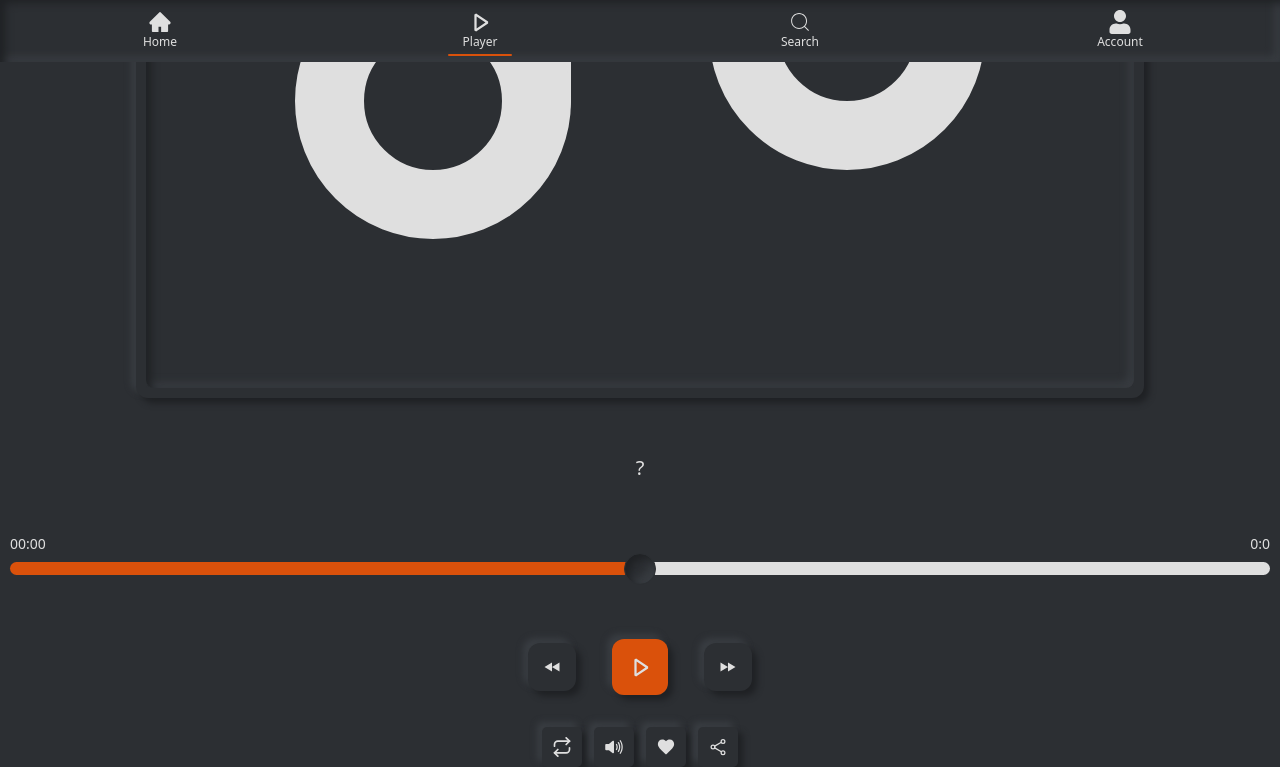
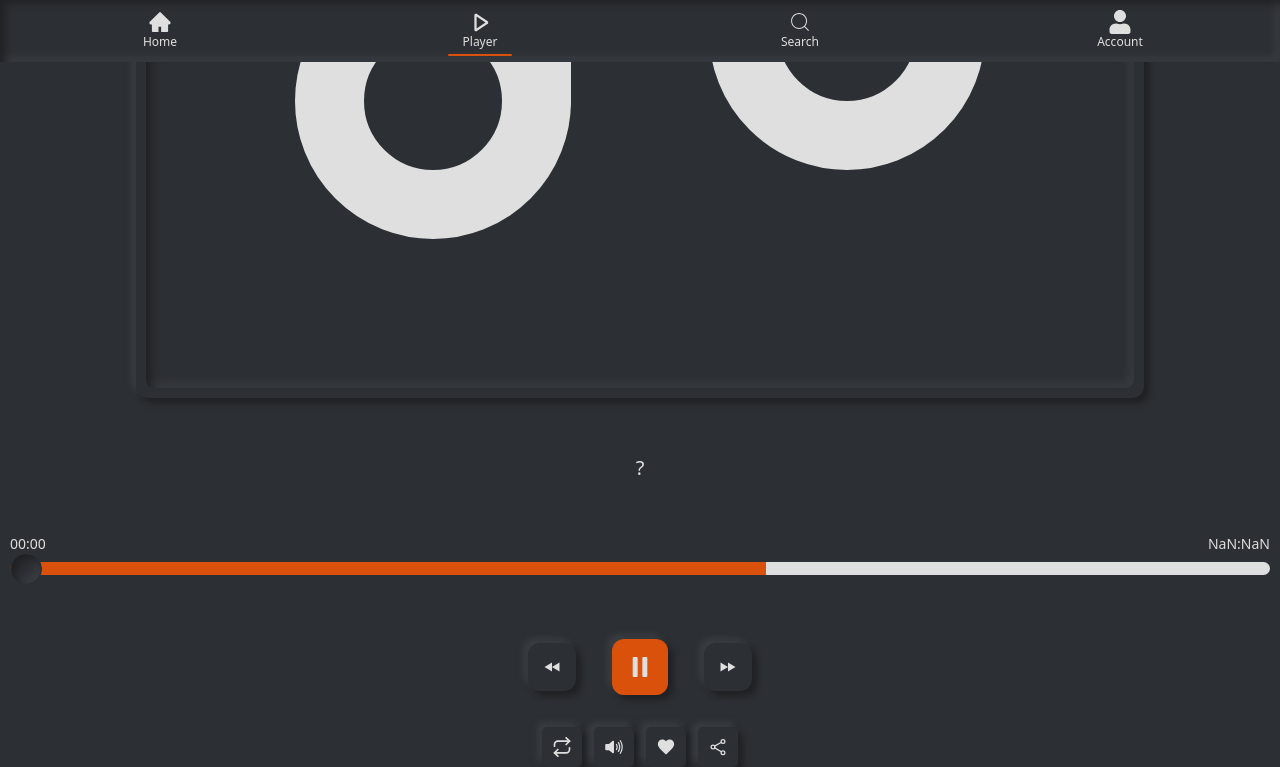
Before and after one commit to 0xErfan/Music-player, a React (Vite) app: page /player in a window 1280 px wide. Shown: the part 738-1505 px from the top of the page. Built offline with nearby package versions, Linux system fonts and the light colour scheme.

Commit message:
handle music currentTime chamge

```diff
--- a/src/Input.css
+++ b/src/Input.css
@@ -23,7 +23,6 @@ body {
 .timeLine {
     -webkit-appearance: none;
     @apply h-[13px] rounded-xl relative;
-    background: linear-gradient(90deg, #DA510B 50%, #DFDFDF 50%);
 }
 
 .timeLine::-webkit-slider-thumb {
--- a/src/components/Pages/Player/Controller.jsx
+++ b/src/components/Pages/Player/Controller.jsx
@@ -12,15 +12,9 @@ import Toast from '../../Toast/Toast';
 
 export default function Controller() {
 
-    const { isPlaying, songIndex, currentSong, musicMetadata, toastData, like } = useContext(States)
-    const [musicTimer, setMusicMetadata] = useState({
-        min: null,
-        sec: null,
-        currentMin: 0,
-        currentSec: 0
-    })
+    const { isPlaying, songIndex, currentSong, musicMetadata, toastData, like, setCurrentTime } = useContext(States)
+    const [musicTimer, setMusicMetadata] = useState({ min: 0, sec: 0, currentMin: 0, currentSec: 0 })
     const dispatch = useContext(StateDispatcher)
-    const nextSong = useRef()
 
     useEffect(() => {
         let { duration, currentTime } = musicMetadata;
@@ -32,7 +26,7 @@ export default function Controller() {
         if (currentTime == duration) {
             updatedMusicTimer.currentMin = 0
             updatedMusicTimer.currentSec = 0
-            nextSong.current.click()
+            dispatch({ type: "changeCurrent", payload: songIndex == mainUserData?.songs.length - 1 ? 0 : songIndex + 1 })
         } else if (currentTime > 59) {
             updatedMusicTimer.currentMin = Math.trunc(currentTime / 60);
             updatedMusicTimer.currentSec = Math.trunc(currentTime - (updatedMusicTimer.currentMin * 60));
@@ -51,7 +45,11 @@ export default function Controller() {
                     <p>{`${musicTimer.currentMin.toString().padStart(2, "0")}:${musicTimer.currentSec.toString().padStart(2, "0")}`}</p>
                     <p>{`${musicTimer.min}:${musicTimer.sec}`}</p>
                 </div>
-                <input className='timeLine' type="range"></input>
+                <input
+                    style={{ background: `linear-gradient(90deg, #DA510B ${(musicMetadata.currentTime / musicMetadata.duration) * 100}%, #DFDFDF ${(musicMetadata.currentTime / musicMetadata.duration) * 100 - 100}%)` }}
+                    onChange={e => setCurrentTime(e.target.value)}
+                    value={musicMetadata.currentTime}
+                    className='timeLine' min={0} max={musicMetadata.duration} type="range"></input>
             </div>
 
             <div className='flex items-center justify-center gap-9 ch:fled ch:justify-center ch:rounded-xl ch:items-center ch:cursor-pointer'>
@@ -69,8 +67,7 @@ export default function Controller() {
                     }
                 </div>
                 <div
-                    ref={nextSong}
-                    onClick={() => dispatch({ type: "changeCurrent", payload: songIndex == mainUserData.songs.length - 1 ? 0 : songIndex + 1 })}
+                    onClick={() => dispatch({ type: "changeCurrent", payload: songIndex == mainUserData?.songs.length - 1 ? 0 : songIndex + 1 })}
                     className='neoM-buttons'><IoPlayBackSharp className='rotate-180 size-12 p-4' />
                 </div>
             </div>
--- a/src/components/ReducerAndContexts/ReducerAndContexts.jsx
+++ b/src/components/ReducerAndContexts/ReducerAndContexts.jsx
@@ -76,7 +76,7 @@ function stateReducer(state, action) {
 export default function MainProvider({ children }) {
     const [state, dispatch] = useReducer(stateReducer, initialStates)
 
-    state.like = async function songLikeHandler() {
+    state.like = async () => {
 
         if (mainUserData.songs.length) {
             try {
@@ -107,6 +107,11 @@ export default function MainProvider({ children }) {
         }
     }
 
+    state.setCurrentTime = time => {
+        audio.current.currentTime = time
+        dispatch({ type: "play" })
+    }
+
     let audio = useRef(new Audio());
 
     const fetchMusic = async () => {
@@ -118,7 +123,6 @@ export default function MainProvider({ children }) {
 
     useEffect(() => {
         fetchMusic()
-
     }, [state.currentSong])
 
 
@@ -129,7 +133,7 @@ export default function MainProvider({ children }) {
 
 
     useEffect(() => {
-        let timer, min, sec;
+        let timer;
 
         if (state.isPlaying) {
             audio.current.play()
```
